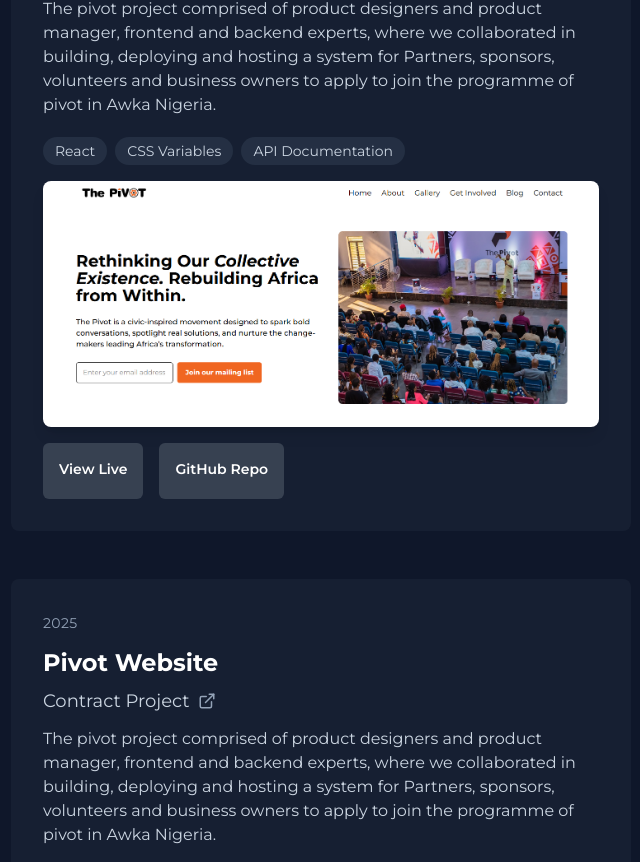
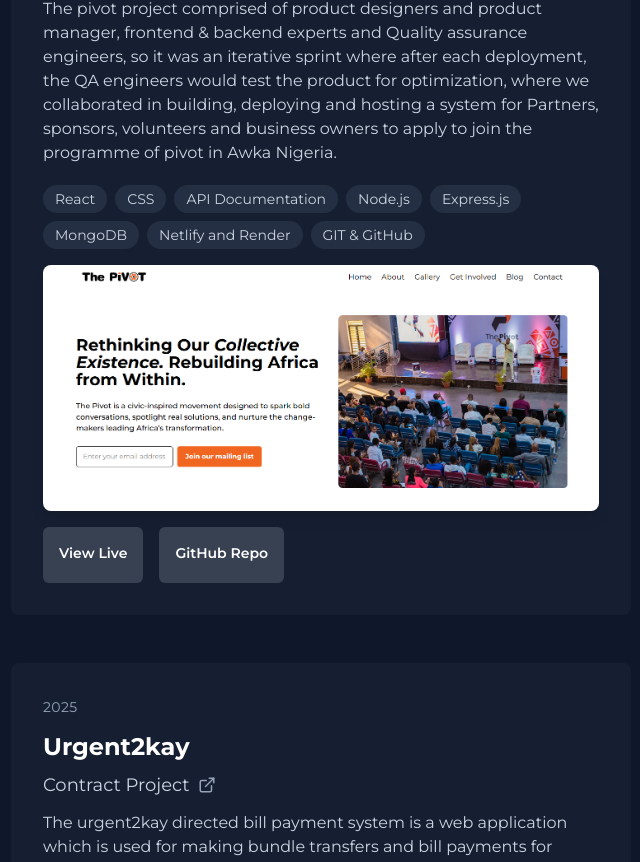
Before and after one commit to SAGE-OF-SIX-PATHS/philip-frontend, a React (Vite) app: page / in a window 1280 px wide. Shown: the part 1919-2781 px from the top of the page, without its empty margins (577-1217 px from the left). Built offline with nearby package versions, Linux system fonts and the light colour scheme.

Commit message:
add texts and generics to the portfolio section

```diff
--- a/src/components/Portfolio/portfolioData.ts
+++ b/src/components/Portfolio/portfolioData.ts
@@ -36,13 +36,13 @@
                     sectionId: 'experience',
                     title: 'Junior Frontend Intern',
                     company: '3MTT',
-                    period: '2023',
+                    period: '2023-2024',
                     description:
                               'At 3MTT under Afrihub, I build and maintain critical components and UIs for the frontend and work closely with cross-functional teams, including developers, product designers, and product managers.',
                     tags: [
-                              { label: 'JavaScript', href: 'https://developer.mozilla.org/en-US/docs/Web/JavaScript' },
-                              { label: 'HTML & SCSS', href: 'https://developer.mozilla.org/en-US/docs/Web/CSS' },
-                              { label: 'React', href: 'https://react.dev' },
+                              { label: 'JavaScript' },
+                              { label: 'HTML & CSS' },
+                              { label: 'React' },
                     ],
                     bgColor: 'bg-slate-800/50',
           },
@@ -55,17 +55,17 @@
                     description:
                               'As a Lead Extern at Genesys Techub, I lead the development of innovative web applications like Pivot and Pivot challenge website, Urgent2kay directed bill payment system, focusing on performance and user experience. I mentor junior developers in the upskill and learnable program and collaborate with cross-functional teams to deliver high-quality software solutions.',
                     tags: [
-                              { label: 'JavaScript', href: 'https://developer.mozilla.org/en-US/docs/Web/JavaScript' },
-                              { label: 'TypeScript', href: 'https://www.typescriptlang.org/' },
-                              { label: 'HTML & SCSS', href: 'https://developer.mozilla.org/en-US/docs/Web/CSS' },
-                              { label: 'React', href: 'https://react.dev' },
-                              { label: 'Tailwind CSS', href: 'https://tailwindcss.com/' },
-                              { label: 'Framer-motion', href: 'https://www.framer.com/motion/' },
-                              { label: 'Node.js', href: 'https://nodejs.org/' },
-                              { label: 'Express.js', href: 'https://expressjs.com/' },
-                              { label: 'MongoDB', href: 'https://www.mongodb.com/' },
-                              { label: 'PostgreSQL', href: 'https://www.postgresql.org/' },
-                              { label: 'GIT & GitHub', href: 'https://github.com/' },
+                              { label: 'JavaScript' },
+                              { label: 'TypeScript' },
+                              { label: 'HTML & SCSS'},
+                              { label: 'React' },
+                              { label: 'Tailwind CSS' },
+                              { label: 'Framer-motion' },
+                              { label: 'Node.js' },
+                              { label: 'Express.js' },
+                              { label: 'Vercel & Render' },
+                              { label: 'PostgreSQL'},
+                              { label: 'GIT & GitHub'},
                     ],
                     bgColor: 'bg-slate-800/50',
           },
@@ -74,7 +74,7 @@
                     sectionId: 'projects',
                     title: 'Personal Portfolio Website',
                     company: 'Personal Project',
-                    period: '2024',
+                    period: '2025',
                     description:
                               'Developed a modern, responsive portfolio website using React and TypeScript. Features include smooth scrolling navigation, theme switching, and interactive animations. Built with accessibility and performance in mind.',
                     tags: [
@@ -90,13 +90,18 @@
                     sectionId: 'projects',
                     title: 'Pivot Website',
                     company: 'Contract Project',
-                    period: '2023',
+                    period: '2025',
                     description:
-                              'The pivot project comprised of product designers and product manager, frontend and backend experts, where we collaborated in building, deploying and hosting a system for Partners, sponsors, volunteers and business owners to apply to join the programme of pivot in Awka Nigeria.',
+                              'The pivot project comprised of product designers and product manager, frontend & backend experts and Quality assurance engineers, so it was an iterative sprint where after each deployment, the QA engineers would test the product for optimization, where we collaborated in building, deploying and hosting a system for Partners, sponsors, volunteers and business owners to apply to join the programme of pivot in Awka Nigeria.',
                     tags: [
                               { label: 'React' },
-                              { label: 'CSS Variables' },
+                              { label: 'CSS' },
                               { label: 'API Documentation' },
+                              { label: 'Node.js' },
+                              { label: 'Express.js' },
+                              { label: 'MongoDB' },
+                              { label: 'Netlify and Render' },
+                              { label: 'GIT & GitHub' },
                     ],
                     bgColor: 'bg-slate-800/50',
                     image: './images/pivot.png',
@@ -106,15 +111,22 @@
           {
                     id: 6,
                     sectionId: 'projects',
-                    title: 'Pivot Website',
+                    title: 'Urgent2kay',
                     company: 'Contract Project',
                     period: '2025',
                     description:
-                              'The pivot project comprised of product designers and product manager, frontend and backend experts, where we collaborated in building, deploying and hosting a system for Partners, sponsors, volunteers and business owners to apply to join the programme of pivot in Awka Nigeria.',
+                              'The urgent2kay directed bill payment system is a web application which is used for making bundle transfers and bill payments for loved ones without having to send them money directly or go through the stress of individual payments of each bill, bills could be bundled and transfered, It was a project I did to finalize my backend internship program at genesys techub, involving 2 frontend developers and 3 backend developers, where i was the Team lead for both tracks, supervising and actively contributing to both the frontend and backend, this project is targetted at sponsor and beneficiary type of relationship.',
                     tags: [
                               { label: 'React' },
                               { label: 'CSS Variables' },
-                              { label: 'API Documentation' },
+                              { label: 'API Documentation & Postman' },
+                              { label: 'Typescript' },
+                              { label: 'Tailwind CSS' },
+                              { label: 'Node.js' },
+                              { label: 'Express.js' },
+                              { label: 'Prisma ORM' },
+                              { label: 'PostgreSQL' },
+                              { label: 'GIT & GitHub' },
                     ],
                     bgColor: 'bg-slate-800/50',
                     image: './images/urgent2kay.png',
@@ -124,15 +136,20 @@
           {
                     id: 7,
                     sectionId: 'projects',
-                    title: 'Pivot Website',
+                    title: 'Pivot challenge Website',
                     company: 'Contract Project',
                     period: '2025',
                     description:
-                              'The pivot project comprised of product designers and product manager, frontend and backend experts, where we collaborated in building, deploying and hosting a system for Partners, sponsors, volunteers and business owners to apply to join the programme of pivot in Awka Nigeria.',
+                              'The pivot challenge was the next project we deployed after getting a good rating from the pivot website, they loved my work and called for the team to build again, it was a project that involved 2 frontend developers and 3 backend developers, where i was the Team lead for both tracks, supervising and actively contributing to both the frontend and backend, this project is targetted at challenge participants who want to learn and build projects with the pivot team.',
                     tags: [
                               { label: 'React' },
-                              { label: 'CSS Variables' },
+                              { label: 'CSS' },
                               { label: 'API Documentation' },
+                              { label: 'Node.js' },
+                              { label: 'Express.js' },
+                              { label: 'MongoDB' },
+                              { label: 'Netlify and Render' },
+                              { label: 'GIT & GitHub' },
                     ],
                     bgColor: 'bg-slate-800/50',
                     image: './images/pivotChallenge.png',
@@ -146,7 +163,7 @@
                     company: 'Personal Project',
                     period: '2024',
                     description:
-                              'This is some of the first websites i built and deployed after learnign react, especially useState & side effects, hooks and setState.',
+                              'This is one of the websites i built and deployed after learning react, especially useState & side effects, hooks and setState.',
                     tags: [
                               { label: 'React' },
                               { label: 'CSS Variables' },
--- a/src/components/blog/HeroImage.tsx
+++ b/src/components/blog/HeroImage.tsx
@@ -4,13 +4,16 @@
           return (
                     <div className="relative">
                               <div className="w-32 max-w-xs mx-auto lg:max-w-none lg:w-60 lg:h-60">
-                                        <div className="bg-gray-300 overflow-hidden shadow-lg h-48 lg:h-full">
+                                        <div className="border-0 sm:border-2 sm:border-lime-300 bg-gray-300 overflow-hidden shadow-lg h-48 lg:h-full">
                                                   <img
                                                             src="./public/images/philip3.jpg"
                                                             alt="Frontend Developer"
                                                             className="w-full h-full object-cover"
                                                   />
                                         </div>
+
+
+
                               </div>
 
 
```
